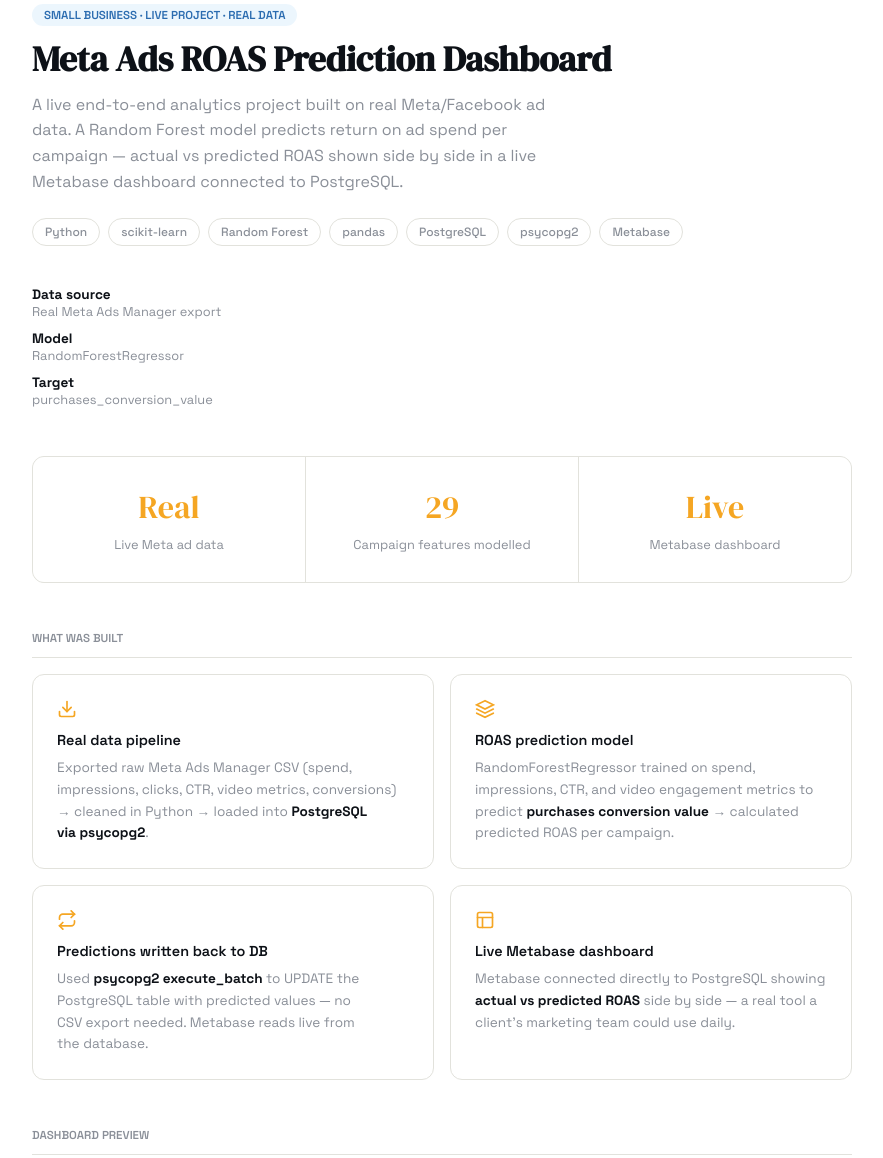
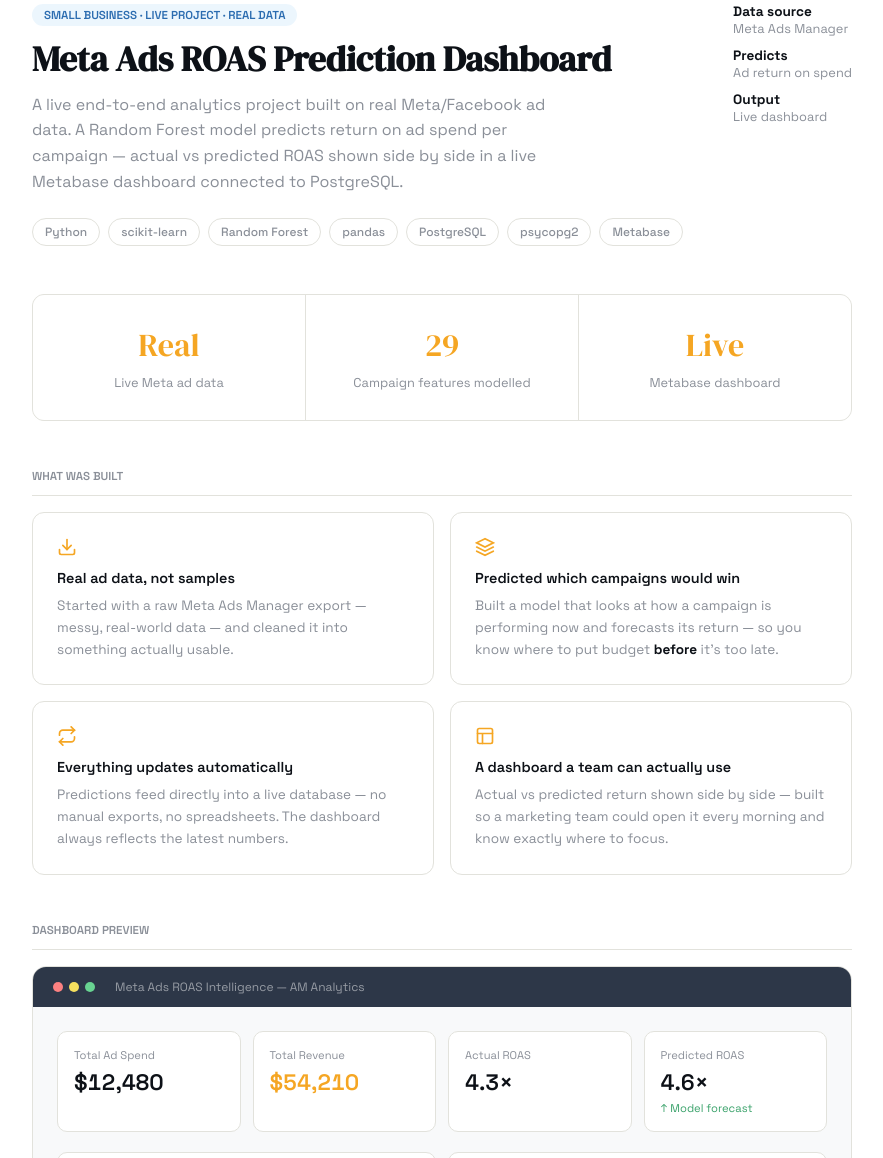
Before and after one commit to a-m-analytics/lumanalytics, a plain HTML site: page portfolio.html in a window 1280 px wide. Shown: the part 688-1846 px from the top of the page, without its empty margins (198-1081 px from the left). Drawn offline with Linux system fonts and the light colour scheme.

Commit message:
Simplify portfolio project descriptions

```diff
--- a/portfolio.html
+++ b/portfolio.html
@@ -457,9 +457,9 @@
       </div>
     </div>
     <div class="case-meta">
-      <div class="meta-item"><strong>Data source</strong>Real Meta Ads Manager export</div>
-      <div class="meta-item"><strong>Model</strong>RandomForestRegressor</div>
-      <div class="meta-item"><strong>Target</strong>purchases_conversion_value</div>
+      <div class="meta-item"><strong>Data source</strong>Meta Ads Manager</div>
+      <div class="meta-item"><strong>Predicts</strong>Ad return on spend</div>
+      <div class="meta-item"><strong>Output</strong>Live dashboard</div>
     </div>
   </div>
 
@@ -482,23 +482,23 @@
   <div class="insights">
     <div class="insight">
       <div class="insight-icon" style="font-size:0;line-height:0;"><svg width="20" height="20" viewBox="0 0 24 24" fill="none" stroke="#F5A623" stroke-width="2" stroke-linecap="round"><path d="M21 15v4a2 2 0 0 1-2 2H5a2 2 0 0 1-2-2v-4"/><polyline points="7 10 12 15 17 10"/><line x1="12" y1="15" x2="12" y2="3"/></svg></div>
-      <div class="insight-title">Real data pipeline</div>
-      <div class="insight-body">Exported raw Meta Ads Manager CSV (spend, impressions, clicks, CTR, video metrics, conversions) → cleaned in Python → loaded into <strong>PostgreSQL via psycopg2</strong>.</div>
+      <div class="insight-title">Real ad data, not samples</div>
+      <div class="insight-body">Started with a raw Meta Ads Manager export — messy, real-world data — and cleaned it into something actually usable.</div>
     </div>
     <div class="insight">
       <div class="insight-icon" style="font-size:0;line-height:0;"><svg width="20" height="20" viewBox="0 0 24 24" fill="none" stroke="#F5A623" stroke-width="2" stroke-linecap="round"><path d="M12 2L2 7l10 5 10-5-10-5z"/><path d="M2 17l10 5 10-5"/><path d="M2 12l10 5 10-5"/></svg></div>
-      <div class="insight-title">ROAS prediction model</div>
-      <div class="insight-body">RandomForestRegressor trained on spend, impressions, CTR, and video engagement metrics to predict <strong>purchases conversion value</strong> → calculated predicted ROAS per campaign.</div>
+      <div class="insight-title">Predicted which campaigns would win</div>
+      <div class="insight-body">Built a model that looks at how a campaign is performing now and forecasts its return — so you know where to put budget <strong>before</strong> it's too late.</div>
     </div>
     <div class="insight">
       <div class="insight-icon" style="font-size:0;line-height:0;"><svg width="20" height="20" viewBox="0 0 24 24" fill="none" stroke="#F5A623" stroke-width="2" stroke-linecap="round"><polyline points="17 1 21 5 17 9"/><path d="M3 11V9a4 4 0 0 1 4-4h14"/><polyline points="7 23 3 19 7 15"/><path d="M21 13v2a4 4 0 0 1-4 4H3"/></svg></div>
-      <div class="insight-title">Predictions written back to DB</div>
-      <div class="insight-body">Used <strong>psycopg2 execute_batch</strong> to UPDATE the PostgreSQL table with predicted values — no CSV export needed. Metabase reads live from the database.</div>
+      <div class="insight-title">Everything updates automatically</div>
+      <div class="insight-body">Predictions feed directly into a live database — no manual exports, no spreadsheets. The dashboard always reflects the latest numbers.</div>
     </div>
     <div class="insight">
       <div class="insight-icon" style="font-size:0;line-height:0;"><svg width="20" height="20" viewBox="0 0 24 24" fill="none" stroke="#F5A623" stroke-width="2" stroke-linecap="round"><rect x="3" y="3" width="18" height="18" rx="2"/><path d="M3 9h18M9 21V9"/></svg></div>
-      <div class="insight-title">Live Metabase dashboard</div>
-      <div class="insight-body">Metabase connected directly to PostgreSQL showing <strong>actual vs predicted ROAS</strong> side by side — a real tool a client's marketing team could use daily.</div>
+      <div class="insight-title">A dashboard a team can actually use</div>
+      <div class="insight-body">Actual vs predicted return shown side by side — built so a marketing team could open it every morning and know exactly where to focus.</div>
     </div>
   </div>
 
```
